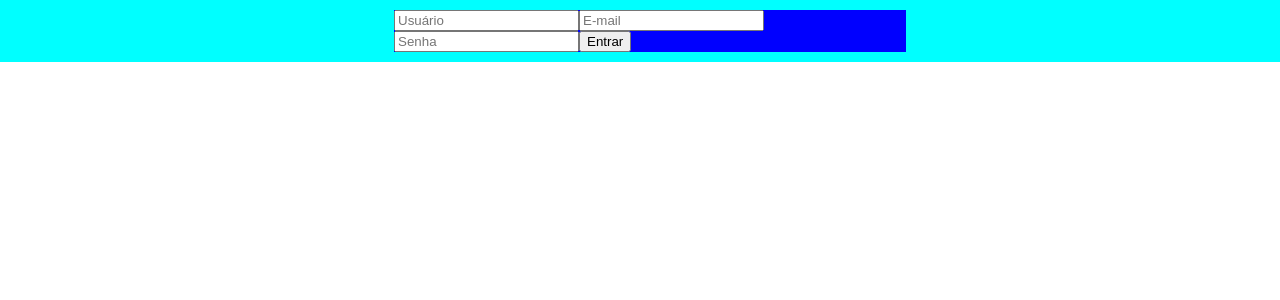
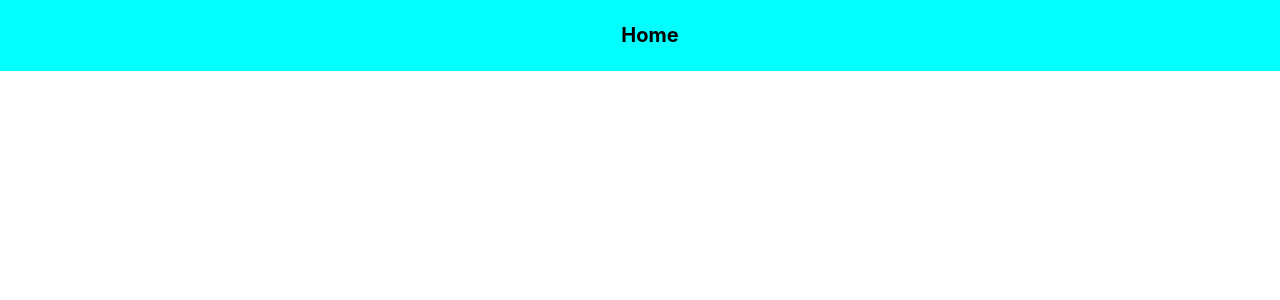
Before and after one commit to atomsdeveloper/stock-manager, a React (Create React App) app in the folder frontend/: page /home in a window 1280 px wide. Shown: the top 300 px of the page. Built offline with nearby package versions, Linux system fonts and the light colour scheme; sample sign-in values are in the browser's storage.

Commit message:
feat: change form to other component and add routes with react router dom

```diff
--- a/frontend/src/App.js
+++ b/frontend/src/App.js
@@ -1,86 +1,54 @@
-import React, {useState} from "react";
-import Swal from 'sweetalert';
+import React from "react";
+
+import { BrowserRouter as Router, Routes, Route, Navigate} from "react-router-dom";
+
+// Components
+import Index from "./components/index";
+import Home from "./components/home";
 
 // Styles
-import './assets/css/index.css';
 import './assets/css/app.css';
 
+export const Error = () => {
+  return (
+    <div class="container">
+      <h1>Error</h1>
+    </div>
+  );
+}
+
+export const PrivateRoute = ({children}) => {
+  const token = localStorage.getItem('token');
+
+  if(!token) {
+    return (
+      <Navigate to={"/"}/>
+    )
+  }
+
+  return (
+    <>
+      {children}
+    </>
+  )
+}
+
 const App = () => {
-  const [name, setName] = useState("");
-  const [email, setEmail] = useState("");
-  const [password, setPassword] = useState("");
-
-  const request = async (event) => {
-    event.preventDefault();
-
-    if (!name || !email || !password) {
-      Swal.fire({
-          icon: 'error',
-          title: 'Ops...',
-          text: 'All fields are required',
-          footer: '<a href="#">Why do I have this issue?</a>'
-      });
-      return;
-    }
-
-    try {
-      const response = await fetch('http://localhost:8080/login', {
-          method: 'POST',
-          headers: {
-              'Content-Type': 'application/json',
-          },
-          body: JSON.stringify({ name, email, password }),
-      });
-
-      if (!response.ok) {
-        throw new Error('Network response was not ok');
-        console.error(`Error ${response.status}: ${response.statusText}`);
-      }
-
-      await response.json();
-      window.location.href = 'http://localhost:8080/home';
-
-    } catch (error) {
-      console.error('Error:', error);
-    }
-}
   return (
-    <div className="container">
-      <form className="form-entrar" onSubmit={request}>
-        <div className="form-group">
-          <input
-              type="text"
-              name="usuario"
-              placeholder="Usuário"
-              className="form-control"
-              autoComplete="off"
-              value={name}
-              onChange={(e) => setName(e.target.value)}
+    <Router>
+      <Routes>
+        <Route path="/" element={<Index />} />
+          <Route path="/home" element={
+            <>
+              <PrivateRoute>
+                <Home/>
+              </PrivateRoute>
+            </>
+          }
           />
-          <input
-              type="email"
-              name="email"
-              placeholder="E-mail"
-              className="form-control"
-              autoComplete="off"
-              value={email}
-              onChange={(e) => setEmail(e.target.value)}
-          />
-          <input
-              type="password"
-              name="senha"
-              placeholder="Senha"
-              className="form-control"
-              autoComplete="off"
-              value={password}
-              onChange={(e) => setPassword(e.target.value)}
-          />
-          <button type="submit" className="btn btn-success">
-             Entrar
-          </button>
-        </div>
-      </form>
-    </div>
+        <Route path="*" element={<Error />} />
+      </Routes>
+    </Router>
   )
 }
 
```
